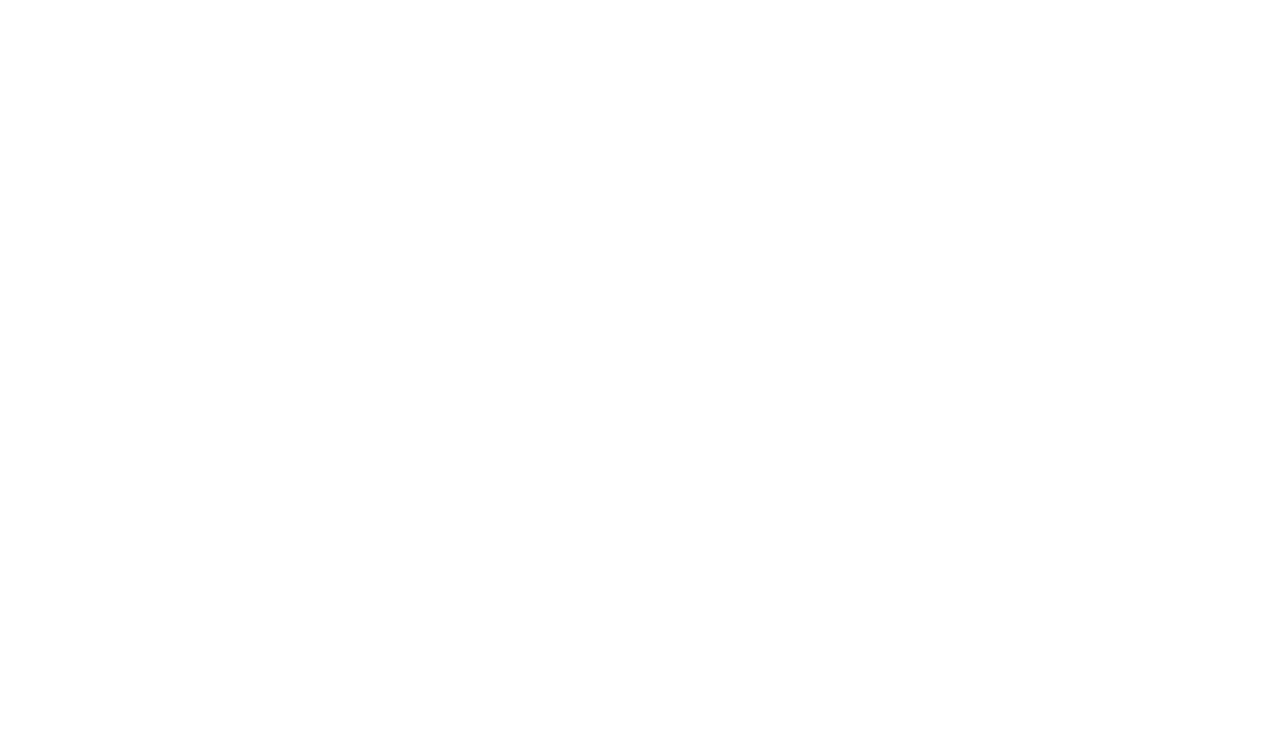
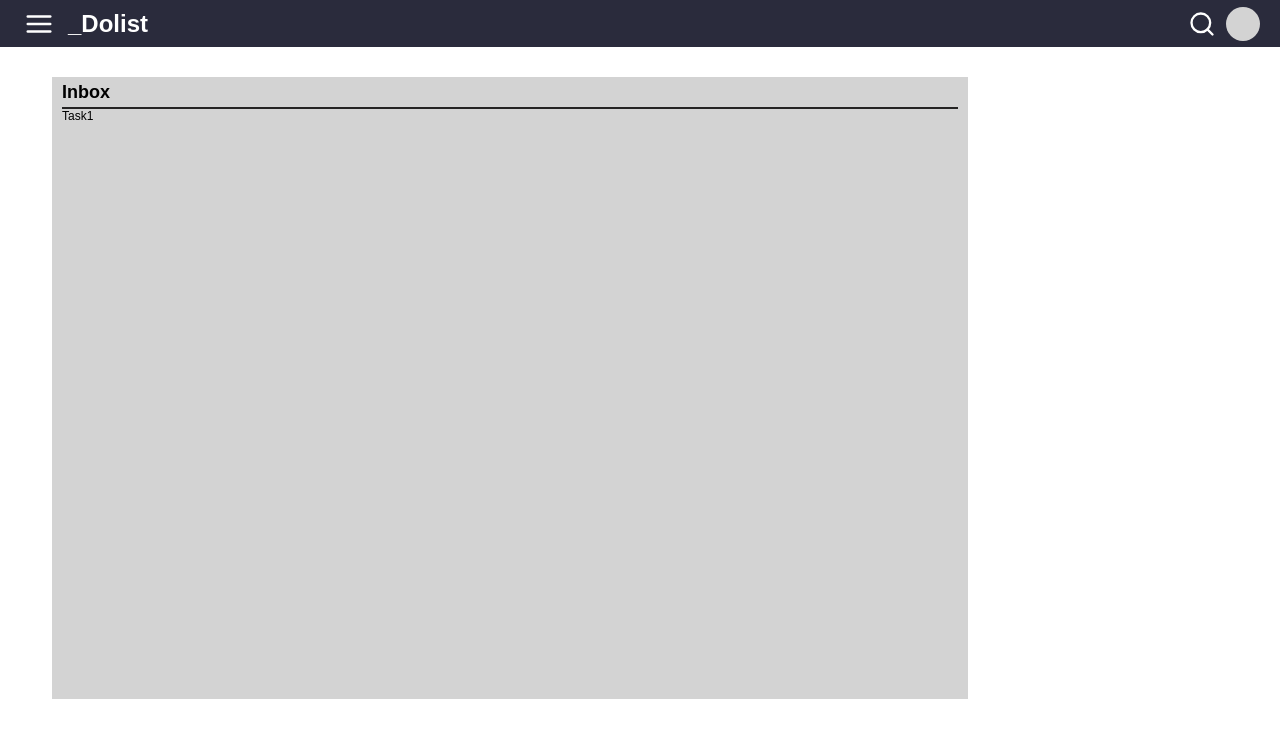
Before and after one commit to unk-user/todo-list, a plain HTML site: page index.html in a window 1280 px wide. Drawn offline with Linux system fonts and the light colour scheme.

Commit message:
worked on UI

```diff
--- a/index.html
+++ b/index.html
@@ -1 +1,46 @@
-<!doctype html><html lang="en"><head><meta charset="UTF-8"><meta name="viewport" content="width=device-width,initial-scale=1"><title>Document</title><script defer="defer" src="main.js"></script></head><body></body></html>
+<!DOCTYPE html>
+<html lang="en">
+<head>
+    <meta charset="UTF-8">
+    <meta name="viewport" content="width=device-width, initial-scale=1.0">
+    <link rel="stylesheet" href="styles.css">
+    <title>_DoList</title>
+</head>
+<body>
+    <header>
+        <div id="left">
+            <input type="checkbox" id="checkbox">
+            <label for="checkbox" id="menu"><svg xmlns="http://www.w3.org/2000/svg" width="30" height="30" viewBox="0 0 24 24" fill="none" stroke="currentColor" stroke-width="2" stroke-linecap="round" stroke-linejoin="round" class="feather feather-menu"><line x1="3" y1="12" x2="21" y2="12"></line><line x1="3" y1="6" x2="21" y2="6"></line><line x1="3" y1="18" x2="21" y2="18"></line></svg></label>
+            <h1>_Dolist</h1>
+        </div>
+        <div id="right">
+            <div id="search">
+                <svg xmlns="http://www.w3.org/2000/svg" width="28" height="28" viewBox="0 0 24 24" fill="none" stroke="currentColor" stroke-width="2" stroke-linecap="round" stroke-linejoin="round" class="feather feather-search"><circle cx="11" cy="11" r="8"></circle><line x1="21" y1="21" x2="16.65" y2="16.65"></line></svg>
+            </div>
+            <div id="profile"></div>
+        </div>
+    </header>
+    <main>
+        <nav id="navbar">
+            <div id="defaultProjects" class="projectsnav">
+                <Btn id="InboxBtn" class="navBtn">Inbox</Btn>
+                <Btn id="TodayBtn" class="navBtn">Today</Btn>
+                <Btn id="weekBtn" class="navBtn">This week</Btn>
+            </div>
+            <div id="userProjects" class="projectsnav">
+                <div id="myProjects" class="navBtn navHeader"><p>My Projects</p><svg id="addProject" xmlns="http://www.w3.org/2000/svg" width="24" height="24" viewBox="0 0 24 24" fill="none" stroke="currentColor" stroke-width="2" stroke-linecap="round" stroke-linejoin="round" class="feather feather-plus"><line x1="12" y1="5" x2="12" y2="19"></line><line x1="5" y1="12" x2="19" y2="12"></line></svg></div>
+                <Btn id="school" class="navBtn">School</Btn>
+            </div>
+        </nav>
+        <section id="mainSection">
+            <div id="content">
+                <div id="title"><p>Inbox</p></div>
+                <div id="tasksContainer">
+                    <div id="task-1" class="task">Task1</div>
+                </div>
+            </div>
+        </section>
+    </main>
+    <script src="main.js"></script>
+</body>
+</html>
--- a/main.js
+++ b/main.js
@@ -1 +1 @@
-(()=>{class t{constructor(t){this.title=t,this.tasks=[]}getTitle(){return this.title}setTitle(t){this.title=t}getTask(t){return this.tasks.find((s=>s.getTitle()===t))}getTasks(){return this.tasks}addTask(t){this.tasks.push(t)}containsTask(t){return this.tasks.some((s=>s.getTitle()===t))}removeTask(t){this.tasks=this.tasks.filter((s=>s.getTitle()!==t))}}(new class{constructor(){this.projects=[],this.projects.push(new t("Inbox")),this.projects.push(new t("Today"))}getProject(t){return this.projects.find((s=>s.getTitle()===t))}addProject(t){this.projects.push(t)}removeProject(t){this.projects=this.projects.filter((s=>s.getTitle()!==t))}containsProject(t){return this.project.some((s=>s.getTitle()===t))}}).addProject(new t("hehe"))})();
+(()=>{const e=document.querySelector("#checkbox"),t=document.querySelector("nav");e.addEventListener("click",(()=>{const c=document.querySelector("#mainSection");e.checked?(t.style.position="relative",t.style.left="0",c.style.width="calc(100% - 260px)"):(t.style.position="absolute",t.style.left="-300px",c.style.width="100%")}))})();
--- /dev/null
+++ b/styles.css
@@ -0,0 +1,123 @@
+:root {
+    font-size: 12px;
+    font-family: Arial, Helvetica, sans-serif;
+}
+
+body {
+    margin: 0;
+}
+header {
+    height: 43px;
+    display: flex;
+    justify-content: space-between;
+    align-items: center;
+    padding: 2px 20px;
+    background-color: rgb(42, 43, 60);
+    color: white;
+}
+header > div {
+    height: 100%;
+}
+header h1, header h2 {
+    margin: 0;
+}
+#left {
+    display: flex;
+    justify-content: space-between;
+    align-items: center;
+    font-size: 1rem;
+    gap: 10px;
+}
+#menu {
+    display: flex;
+    align-items: center;
+    justify-content: center;
+    border-radius: 2px;
+    padding: 4px;
+}
+#menu:hover {
+    cursor: pointer;
+    background-color: rgb(58, 59, 78);
+}
+#right{
+    display: flex;
+    justify-content: space-between;
+    align-items: center;
+    gap: 10px;
+}
+#search {
+    display: flex;
+    align-items: center;
+
+}
+#profile{
+    width: 34px;
+    height: 34px;
+    background-color: lightgrey;
+    border-radius: 50%;
+}
+main {
+    height: calc(100vh - 43px);
+    display: flex;
+}
+nav {
+    height: 100%;
+    width: 260px;
+    background-color: rgb(226, 223, 233);
+    position: absolute;
+    left: -300px;
+    transition: 0.5s;
+}
+#checkbox {
+    display: none;
+}
+#mainSection {
+    height: calc(100% - 60px);
+    padding: 30px 0;
+    width: calc(100% - 260px);
+}
+.projectsnav {
+    width: 100%;
+    display: grid;
+    grid-auto-rows: 40px;
+    font-size: 1.5rem;
+    margin: 24px 0 0 0;
+}
+.navBtn {
+    height: 35px;
+    margin: 3px 18px;
+    padding: 0 6px;
+    border-radius: 2px;
+    display: flex;
+    align-items: center;
+    justify-content: space-between;
+}
+.navBtn:hover,.navBtn:active{
+    background-color: rgb(220, 215, 230);
+    border: 1px solid rgb(237, 236, 241);
+    height: 33px;
+    padding: 0 5px;
+}
+.navHeader {
+    font-weight: bold;
+}
+#addProject:hover {
+    cursor: pointer;
+    color: rgb(110, 108, 108);
+}
+#content {
+    width: 70vw;
+    background-color: lightgrey;
+    padding: 0 10px 5px;
+    margin: auto;
+    height: calc(100% - 80px);
+}
+#title {
+    width: 100%;
+    height: 30px;
+    display: flex;
+    align-items: center;
+    font-size: 1.5rem;
+    font-weight: bold;
+    border-bottom: 2px solid rgb(36, 35, 35);
+}
```
